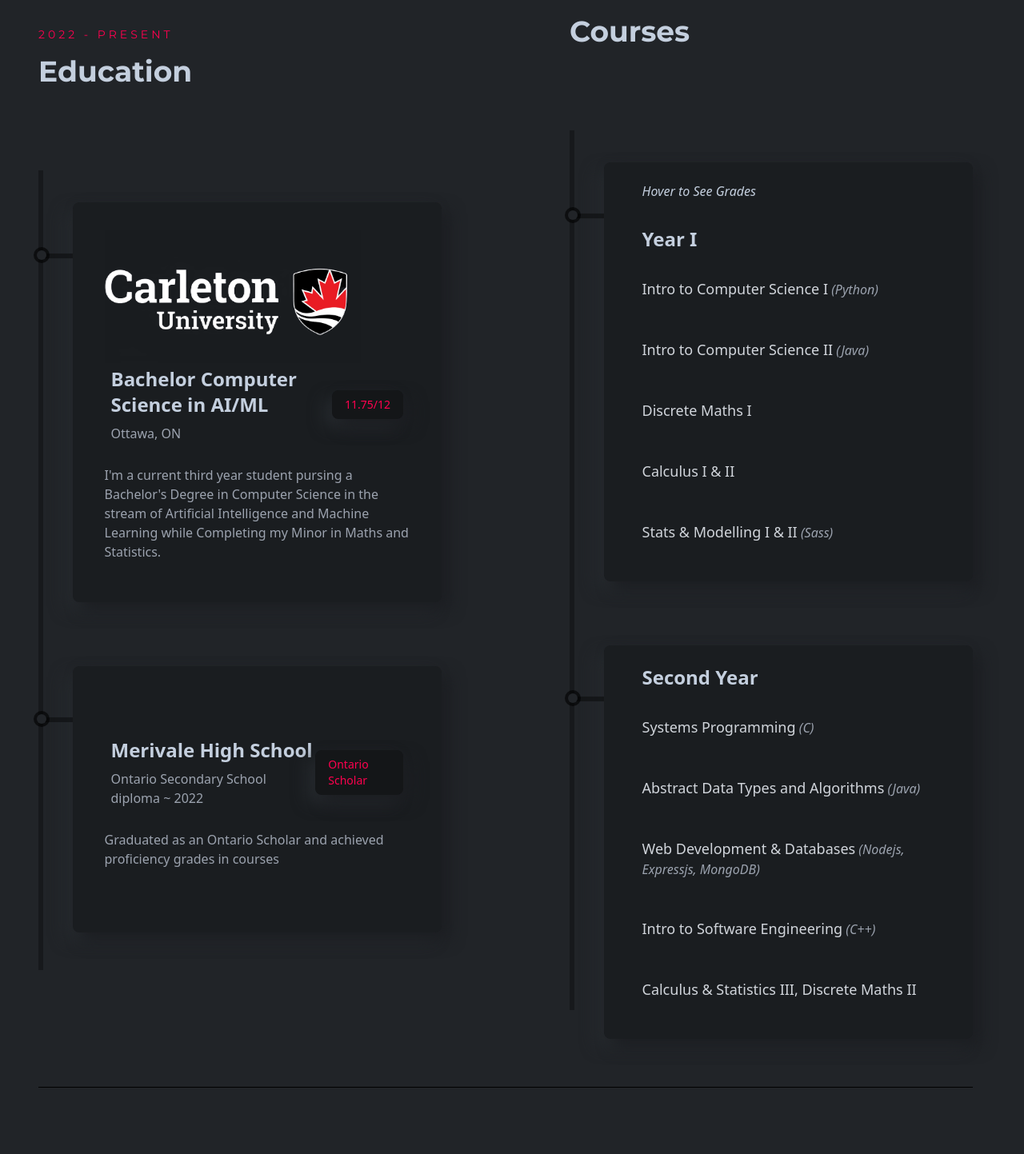
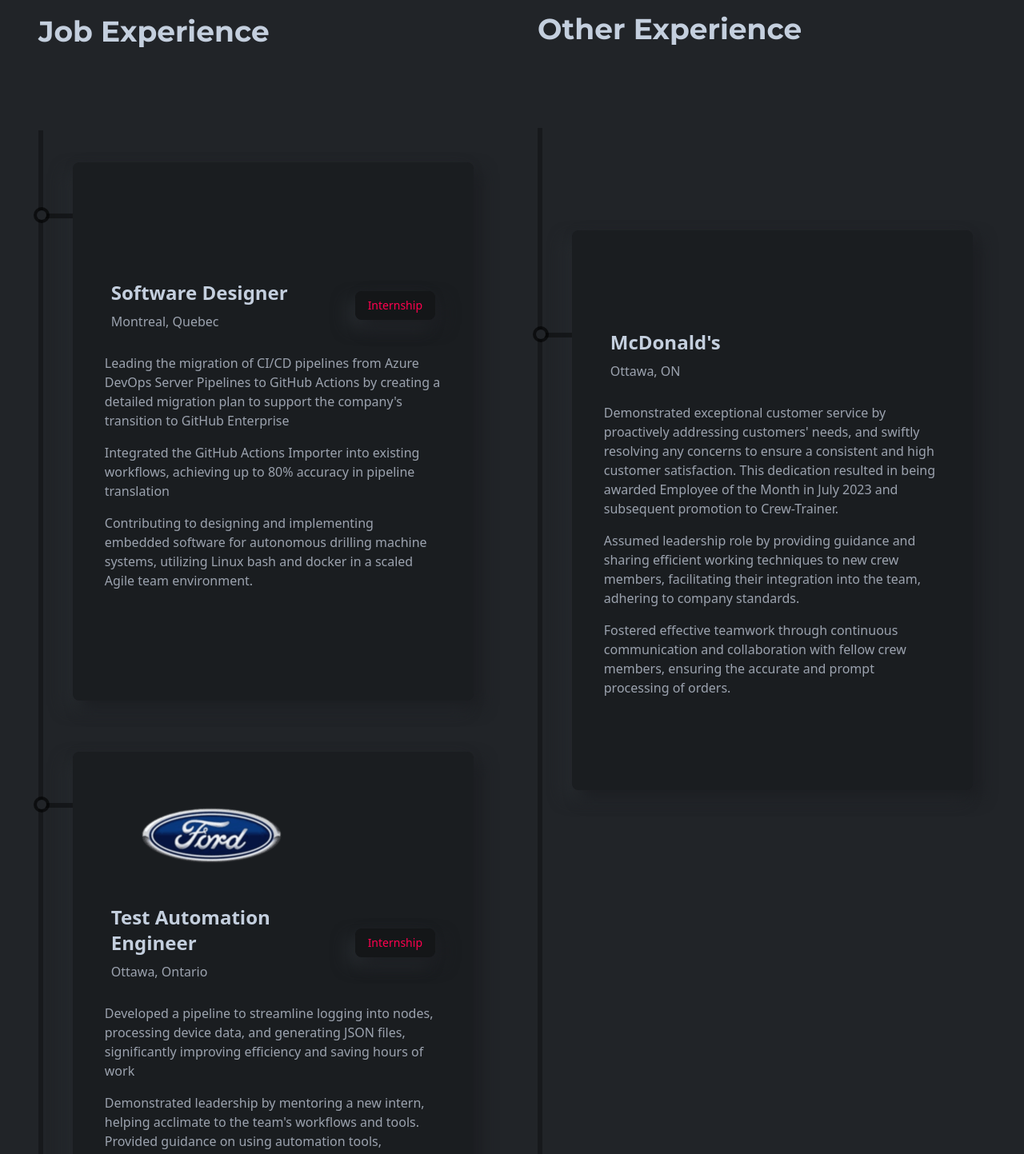
Before and after one commit to rapha-pro/MyPortfolio, a React (Create React App) app: page / in a window 1280 px wide. Shown: the part 3857-5300 px from the top of the page at 80% size. Built offline with nearby package versions, Linux system fonts and the light colour scheme; a web font is replaced by a local one.

Commit message:
Resume section modified

```diff
--- a/src/components/resume/Achievements.js
+++ b/src/components/resume/Achievements.js
@@ -9,13 +9,13 @@
         initial = {{opacity:0, translateX: -70}}
         whileInView = {{opacity:1, transition:{duration:.9}, translateX: 0}}
         className='w-full grid grid-cols-1 md:grid-cols-2  gap-10 lgl:gap-20 items-center'>
-        <div>
+        <div className="-mt-5">
             <ResumeTitles
                 headingText={"Achievements"}
                 des={"features"}
             />
 
-            <div className='mt-6 lgl:mt-14 w-full sm:h-[1100px] md:h-[600px] lgl:h-full border-l-[6px] border-l-black
+            <div className='-mt-6 lgl:mt-14 w-full sm:h-[1100px] md:h-[600px] lgl:h-1/2 border-l-[6px] border-l-black
             border-opacity-30 flex flex-col gap-10'>
 
                 <div className="w-full h-1/2 group flex mt-10">
@@ -34,36 +34,36 @@
 
                     <div
                         className='w-full bg-black bg-opacity-20 duration-300 flex flex-col justify-center
-                        rounded-lg p-4 lgl:px-10 gap-6 lgl:gap-5 shadow-shadowOne'
+                        rounded-lg p-4 lgl:px-10 gap-6 lgl:gap-2 shadow-shadowOne'
                     >
                         <div className='flex flex-col lgl:flex-row justify-between lgl:items-center gap-4 p-2 lgl:gap-0'>
                             <div>
-                                <h3 className='text-xl md:text-2xl font-semibold group-hover:text-white duration-300'>Dean's Honour List Award~ 2023</h3>
+                                <h3 className='text-xl md:text-2xl font-semibold group-hover:text-white duration-300'>Dean's Honour List Award</h3>
                                 <p className='text-sm md:text-base mt-2 text-gray-400 group-hover:text-white duration-300 capitalize'>carleton University</p>
                             </div>
                         </div>
 
                         <div className='flex flex-col gap-2 text-base font-medium text-gray-400 group-hover:text-gray-300 duration-300'>
-                            <p className=''>
-                            The Dean's Honour List at Carleton University is a prestigious recognition given to students who have
-                            achieved academic excellence by maintaining a high-grade point average (minimum: 10/12 GPA) during a
-                            specific study period.
-                            </p>
+                            {/* <p className=''>
+                                The Dean's Honour List at Carleton University is a recognition given to students who have
+                                achieved academic excellence by maintaining a high-grade point average (minimum: 10/12 GPA) during a
+                                specific study period.
+                            </p> */}
                         </div>
 
                         <div className='flex flex-col lgl:flex-row justify-between lgl:items-center gap-4 p-2 lgl:gap-0'>
                             <div>
                                 <h3 className='text-lg md:text-md font-semibold group-hover:text-white duration-300'>Member of Golden Key Honour Society</h3>
-                                <p className='text-sm md:text-base text-gray-400 group-hover:text-white duration-300 capitalize'>carleton University</p>
+                                {/* <p className='text-sm md:text-base text-gray-400 group-hover:text-white duration-300 capitalize'>carleton University</p> */}
                             </div>
                         </div>
 
                         <div className='flex flex-col gap-2 text-base font-medium text-gray-400 group-hover:text-gray-300 duration-300 -mt-1'>
-                            <p className=''>
-                            Golden Key International Honour Society is the world's largest collegiate honor society
-                            for graduate and undergraduate students. Members qualify when they are at the top 15%
-                            of their school
-                            </p>
+                            {/* <p className=''>
+                                Golden Key International Honour Society is the world's largest collegiate honor society
+                                for graduate and undergraduate students. Members qualify when they are at the top 15%
+                                of their school
+                            </p> */}
                         </div>
                     </div>
                 </div>
@@ -75,20 +75,27 @@
 
 
 
-        <div>
+        <div className="mt-5">
             <ResumeTitles
                 headingText={"Activities"}
                 des={"features"}
             />
-            <div className='mt-6 lgl:mt-8 w-full h-[660px] border-l-[6px] border-l-black
-            border-opacity-30 flex flex-col gap-10'>
+            <div className='w-full h-[600px] border-l-[6px] lgl:h-1/2 border-l-black
+            border-opacity-30 flex flex-col gap-8'>
 
+                {/* div for the card, for alignement */}
                 <div className="w-full h-1/2 group flex mt-28">
+
+                    {/* dash line of the circle */}
                     <div className='w-10 h-[6px] bgOpacity mt-16 xl:mt-20 relative'>
+
+                        {/* circle on middle of line */}
                         <span
                             className='absolute w-5 h-5 rounded-full -top-2 -left-3 flex
                             justify-center items-center bg-black bg-opacity-40 group'
                         >
+                            {/* circle inside circle to make it transparent, and have the hover effect that
+                            show the red crcle    */}
                             <span
                                 className='w-3 h-3 rounded-full bg-bodyColor inline-flex
                                 group-hover:bg-designColor duration-300'
--- a/src/components/resume/Education.js
+++ b/src/components/resume/Education.js
@@ -40,7 +40,7 @@
                     title="Bachelor Computer Science in AI/ML"
                     subTitle="Ottawa, ON"
                     result = "11.75/12"
-                    des="I'm a current third year student pursing a Bachelor's Degree in Computer Science in
+                    des="Third year student pursing a Bachelor's Degree in Computer Science in
                     the stream of Artificial Intelligence and Machine Learning while Completing my
                     Minor in Maths and Statistics."
                     source={carleton}
--- a/src/components/resume/Experience.js
+++ b/src/components/resume/Experience.js
@@ -17,26 +17,50 @@
                 des={"features"}
             />
 
-            <div className='mt-6 lgl:mt-14 w-full sm:h-[1400] md:h-[1250px] border-l-[6px] border-l-black
+            <div className='mt-6 lgl:mt-14 w-full sm:h-[1400] md:h-[1450px] border-l-[6px] border-l-black
             border-opacity-30 flex flex-col gap-6'>
+
+
+                    <ResumeCard
+                        title="Software Designer"
+                        subTitle="Montreal, Quebec"
+                        des=
+                        <ul className="flex flex-col gap-4">
+                            <li>
+                                Leading the migration of CI/CD pipelines from Azure DevOps Server Pipelines to GitHub Actions by creating a detailed
+                                migration plan to support the company's transition to GitHub Enterprise
+                            </li>
+                            <li>
+                                Integrated the GitHub Actions Importer into existing workflows, achieving up to 80% accuracy in pipeline translation
+                            </li>
+                            <li>
+                                Contributing to designing and implementing embedded software for autonomous drilling machine systems, utilizing Linux bash
+                                and docker in a scaled Agile team environment.
+                            </li>
+                        </ul>
+
+                        result="Internship"
+                        source={""}
+                        height="h-1/2"
+                    />
+
 
                     <ResumeCard
                         title="Test Automation Engineer"
-                        subTitle="Kanata, ON"
+                        subTitle="Ottawa, Ontario"
                         des=
-                            <ul className="flex flex-col gap-4">
+                        <ul className="flex flex-col gap-4">
                             <li>
-                                Set up and maintained new test nodes, ensuring optimal lab
-                                functionality and readiness
+                                Developed a pipeline to streamline logging into nodes, processing device data, and generating JSON files, significantly
+                                improving efficiency and saving hours of work
                             </li>
                             <li>
-                                Developed and sustained an automated test framework, including tools and
-                                scripts, to streamline testing processes and improve efficiency.
+                                Demonstrated leadership by mentoring a new intern, helping acclimate to the team's workflows and tools.
+                                Provided guidance on using automation tools, debugging processes, and effective lab management
                             </li>
                             <li>
-                                Collaborated with development and test teams, conducting automated test
-                                 executions, analyzing results, identifying root causes of issues,
-                                 validating fixes, and contributing to agile scrum development sprints
+                                Gained practical experience with several automotive and electronic hardware such as Sync Infotainment, Telematics
+                                hardware, Arduino, while setting up FNV (Fully Networked Vehicles) systems for testing
                             </li>
                         </ul>
 
@@ -55,7 +79,7 @@
                 headingText={"Other Experience"}
                 des={"features"}
             />
-            <div className='mt-12 lgl:mt-14 w-full h-[1200px] border-l-[6px] border-l-black
+            <div className='mt-12 lgl:mt-14 w-full h-[1400px] border-l-[6px] border-l-black
             border-opacity-30 flex flex-col gap-10'>
 
                 <div className="w-full h-1/2 group flex mt-32">
--- a/src/components/resume/Resume.js
+++ b/src/components/resume/Resume.js
@@ -8,10 +8,10 @@
 
 export default function Resume() {
 
-    const [educationData, setEducationData] = useState(true);
+    const [educationData, setEducationData] = useState(false);
     const [skillData, setSkillData] = useState(false);
     const [achievementData, setAchievementData] = useState(false);
-    const [experienceData, setExperienceData] = useState(false);
+    const [experienceData, setExperienceData] = useState(true);
 
     return (
         <section
@@ -25,15 +25,15 @@
                 <ul className="w-full grid grid-cols-1 md:grid-cols-2 xl:grid-cols-4 ">
                     <li
                         onClick={()=>
-                            setEducationData(true) &
+                            setEducationData(false) &
                             setSkillData(false) &
                             setAchievementData(false) &
-                            setExperienceData(false)
+                            setExperienceData(true)
                         }
-                        className={`${educationData ? "md:border-r md:border-r-gray-100 xl:border-r-designColor border-2 border-designColor rounded-lg" :
-                        "md:border-r md:border-r-gray-200 xl:border-r-transparent"} resumeLi`}
+                        className={`${experienceData ? "md:border-r md:border-r-gray-200 xl:border-r-designColor border-2 border-designColor rounded-lg" :
+                         "md:border-r md:border-r-gray-200 xl:border-r-transparent"} resumeLi`}
                     >
-                        Education
+                        Experience
                     </li>
                     <li
                         onClick={()=>
@@ -48,15 +48,15 @@
                     </li>
                     <li
                         onClick={()=>
-                            setEducationData(false) &
+                            setEducationData(true) &
                             setSkillData(false) &
                             setAchievementData(false) &
-                            setExperienceData(true)
+                            setExperienceData(false)
                         }
-                        className={`${experienceData ? "md:border-r md:border-r-gray-200 xl:border-r-designColor border-2 border-designColor rounded-lg" :
-                         "md:border-r md:border-r-gray-200 xl:border-r-transparent"} resumeLi`}
+                        className={`${educationData ? "md:border-r md:border-r-gray-100 xl:border-r-designColor border-2 border-designColor rounded-lg" :
+                        "md:border-r md:border-r-gray-200 xl:border-r-transparent"} resumeLi`}
                     >
-                        Experience
+                        Education
                     </li>
                     <li
                         onClick={()=>
--- a/src/components/resume/skills.js
+++ b/src/components/resume/skills.js
@@ -18,11 +18,15 @@
             />
             <Capacity
               title = 'python'
-              percentage = {50}
+              percentage = {75}
             />
             <Capacity
               title = 'java'
               percentage = {40}
+            />
+            <Capacity
+              title = 'Typescript'
+              percentage = {65}
             />
             <Capacity
               title = 'javascript'
@@ -30,11 +34,11 @@
             />
             <Capacity
               title = 'C'
-              percentage = {45}
+              percentage = {50}
             />
             <Capacity
               title = 'C++'
-              percentage = {45}
+              percentage = {60}
             />
 
 
@@ -50,20 +54,24 @@
             />
             <div className='w-full'>
               <Capacity
+                title = 'Nextjs'
+                percentage = {55}
+              />
+              <Capacity
+                title = 'React'
+                percentage = {65}
+              />
+              <Capacity
+                title = 'Tailwind'
+                percentage = {75}
+              />
+              <Capacity
                 title = 'Html and Css'
                 percentage = {75}
               />
               <Capacity
-                title = 'React'
-                percentage = {45}
-              />
-              <Capacity
-                title = 'Tailwind'
-                percentage = {55}
-              />
-              <Capacity
                 title = 'Bootstrap'
-                percentage = {40}
+                percentage = {80}
               />
               <Capacity
                 title = 'Django'
@@ -86,27 +94,31 @@
             />
           <div className='w-full'>
             <Capacity
+              title = 'Github actions'
+              percentage = {80}
+            />
+              <Capacity
+                title = 'Git/GitHub'
+                percentage = {80}
+              />
+            <Capacity
               title = 'Linux'
+              percentage = {50}
+            />
+              <Capacity
+                title = 'Jenkins'
+                percentage = {40}
+              />
+            <Capacity
+              title = 'Docker'
               percentage = {30}
             />
             <Capacity
-              title = 'AWS Cloud Practitioner'
+              title = 'Azure DevOps'
               percentage = {80}
             />
             <Capacity
-              title = 'Git'
-              percentage = {70}
-            />
-            <Capacity
-              title = 'GitHub'
-              percentage = {70}
-            />
-            <Capacity
-              title = 'Jenkins'
-              percentage = {60}
-            />
-            <Capacity
-              title = 'Jira'
+              title = 'AWS Cloud Practitioner'
               percentage = {80}
             />
           </div>
```
